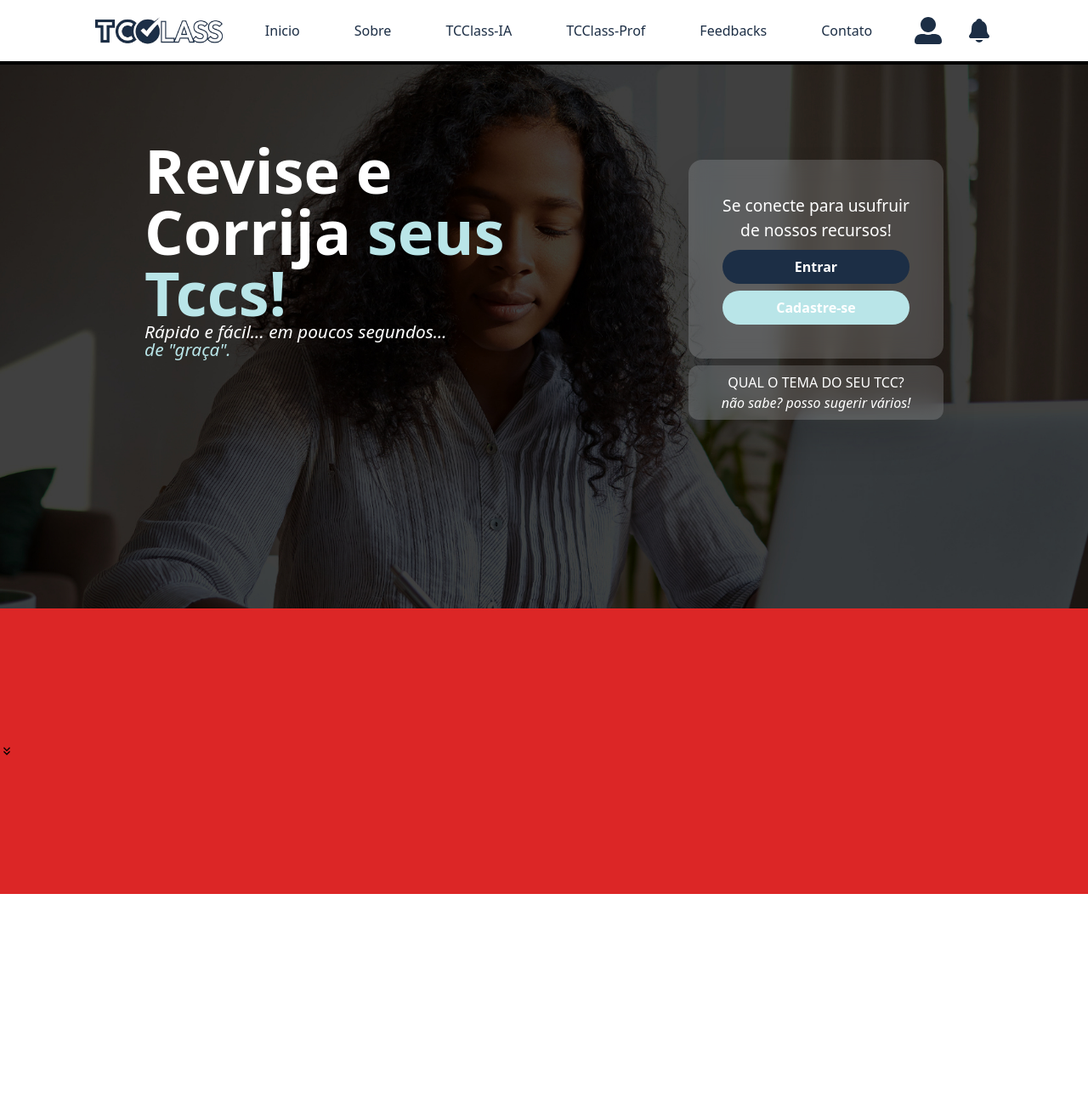
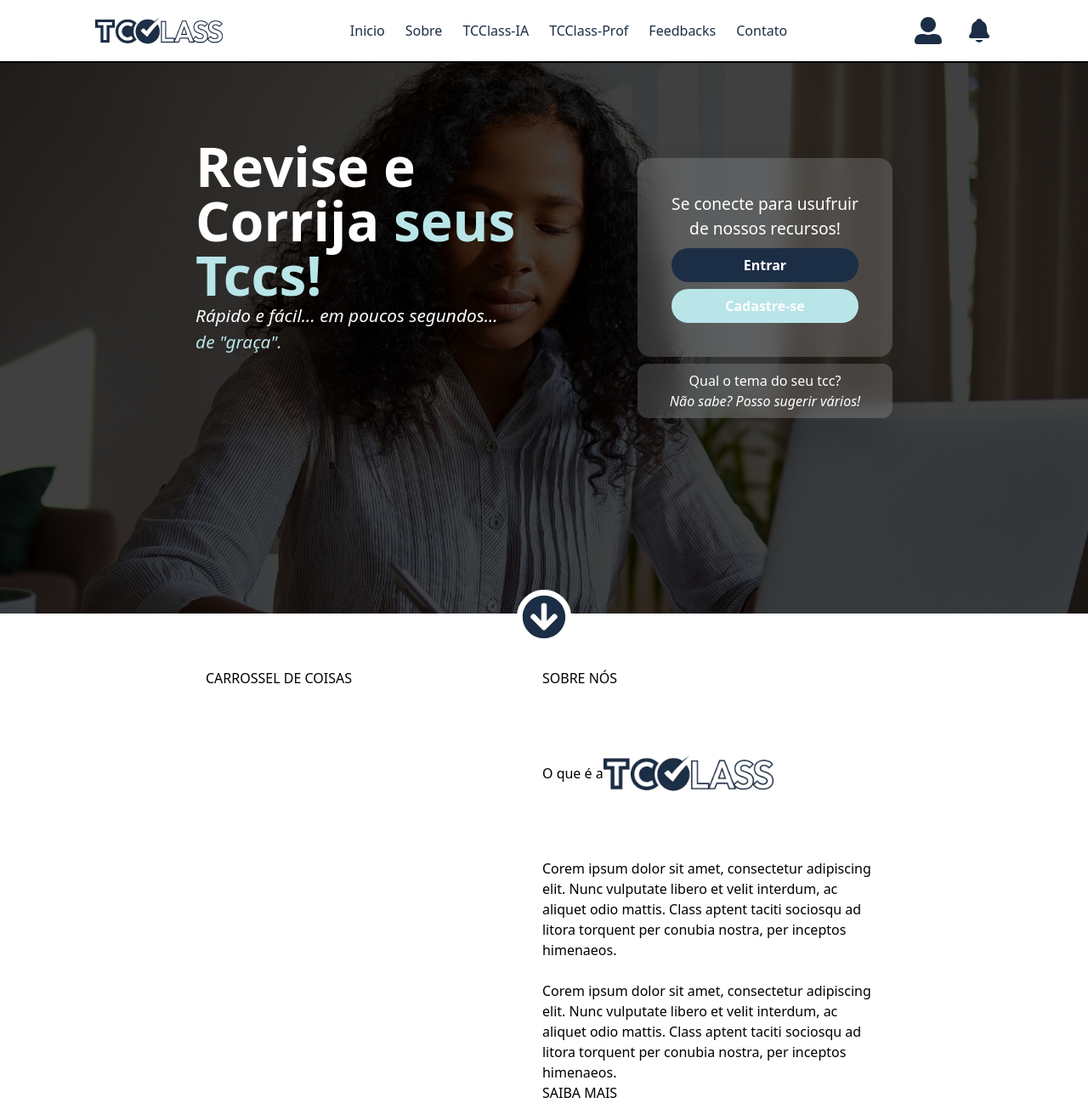
Before and after one commit to AndreCarlos007/TCClass.jsx, a Next.js app: page / in a window 1280 px wide. Shown: the whole page at 85% size. Before the commit the page ends 1052 px from the top, so only its background shows below. Built offline with nearby package versions, Linux system fonts and the light colour scheme.

Commit message:
:lipstick: fix: Page Home estilizada

```diff
--- a/src/app/components/Home.jsx
+++ b/src/app/components/Home.jsx
@@ -1,22 +1,23 @@
-import { MdOutlineKeyboardDoubleArrowDown } from "react-icons/md";
-
+import { FaArrowCircleDown } from "react-icons/fa";
 
 const Home = () => {
   return (
     <div>
       <div
-      className="relative bg-cover w-full max-w-full h-screen max-h-[80vh] pb-28 order-1"
-      style={{ backgroundImage: "url(/backgroundHom.AVIF)",}}
+        className="relative bg-cover w-full max-w-[100vw] h-screen max-h-[81vh] pb-28 order-1"
+        style={{ backgroundImage: "url(/backgroundHom.AVIF)" }}
       >
-        <div  className="">
-        <div className="flex justify-center items-center gap-40">
+        <div className="">
+          <div className="flex justify-center items-center gap-10">
             <div>
-            <div className=" flex flex-col max-w-[30rem] leading-none text-colorWhite">
-              <h1 className="text-[4.5rem] font-black">
-                Revise e Corrija <span className="text-colorTree">seus Tccs!</span>
+              <div className=" flex flex-col max-w-[30rem] text-colorWhite">
+                <h1 className="text-[4rem] font-black leading-[4rem]">
+                  Revise e Corrija{" "}
+                  <span className="text-colorTree">seus Tccs!</span>
                 </h1>
-              <span className="text-[1.3rem] font-medium italic">
-                Rápido e fácil... em poucos segundos...<p className="text-colorTree">de "graça".</p>
+                <span className="text-[1.3rem] font-light italic">
+                  Rápido e fácil... em poucos segundos...
+                  <p className="text-colorTree">de "graça".</p>
                 </span>
               </div>
             </div>
@@ -36,17 +37,16 @@ const Home = () => {
               </div>
               <div className="flex justify-center text-center text-colorWhite h-full w-full bg-gray-300 shadow-2xl bg-clip-padding backdrop-filter backdrop-blur-md bg-opacity-20  p-2 mb-4 rounded-xl font-bold">
                 <span className="font-light">
-                QUAL O TEMA DO SEU TCC? <br /> <p className="italic">não sabe? posso sugerir vários!</p>
+                  Qual o tema do seu tcc? <br />{" "}
+                  <p className="italic">Não sabe? Posso sugerir vários!</p>
                 </span>
               </div>
             </div>
           </div>
         </div>
       </div>
-             <div className=" bg-red-600 absolute flex w-full py-[20vh] ">
       <div>
-                        <MdOutlineKeyboardDoubleArrowDown />
-                    </div>
+        <FaArrowCircleDown className="text-colorPrimary cursor-pointer relative bottom-7 right-[-47.5vw] text-[4rem] border-[6px] border-white bg-white rounded-full z-20 " />
       </div>
     </div>
   );
--- a/src/app/components/Navbar.jsx
+++ b/src/app/components/Navbar.jsx
@@ -5,9 +5,8 @@ import { IoNotifications } from "react-icons/io5";
 
 const Navbar = () => {
   return (
-    <div className=" bg-bgWhite border-b-4 border-black z-10 ">
-      <nav className="mx-28 my-7  ">
-        <div className="flex w-full h-4 justify-between items-center">
+    <div className=" bg-bgWhite w-full max-w-[100vw] border-b-2 border-black z-10 ">
+        <div className="flex h-4 justify-between items-center mx-28 my-7">
           <div>
             <Link href='/Home'>
                 <Image src='/Logo.AVIF' alt="Logo TCClass"
@@ -18,7 +17,7 @@ const Navbar = () => {
             </Link>
           </div>
 
-          <div className="flex gap-10 text-[1rem] text-colorPrimary font-medium ">
+          <div className="gap-5 text-[1rem] text-colorPrimary font-medium ">
 
             <Link href='/Home' className="hover:bg-colorSecundary  px-3 py-2 hover:rounded-[1.6rem]">Inicio</Link>
             <Link href='/Sobre' className="hover:bg-colorSecundary  px-3 py-2 hover:rounded-[1.6rem]">Sobre</Link>
@@ -36,7 +35,6 @@ const Navbar = () => {
             </Link>
           </div>
         </div>
-      </nav>
     </div>
   );
 };
--- a/src/app/components/Sobre.jsx
+++ b/src/app/components/Sobre.jsx
@@ -1,9 +1,40 @@
+import Image from "next/image"
 
 
 const Sobre = () => {
   return (
-    <div>
+    <div className="relative w-full max-w-[100vw]">
+        <div className="flex justify-center items-start gap-56">
+            <div>
+                CARROSSEL DE COISAS
+            </div>
 
+            <div className="flex flex-col max-w-[25rem] leading-[-20rem]">
+                <span>
+                    SOBRE NÓS
+                </span>
+                <div>
+                    <div className="flex items-center">
+                    <h1>O que é a </h1>
+                    <Image src='/Logo.AVIF' alt="Logo da seção Sobre" width={200} height={50} />
+                    </div>
+                    <p>Corem ipsum dolor sit amet, consectetur adipiscing elit. Nunc vulputate libero et velit interdum,
+                    ac aliquet odio mattis. Class aptent taciti sociosqu ad litora torquent per
+                    conubia nostra, per inceptos himenaeos.
+                    </p>
+                    <br />
+                    <p>Corem ipsum dolor sit amet, consectetur adipiscing elit. Nunc vulputate libero et velit interdum,
+                    ac aliquet odio mattis. Class aptent taciti sociosqu ad litora torquent per
+                    conubia nostra, per inceptos himenaeos.
+                    </p>
+
+                    <div>
+                        <button>SAIBA MAIS</button>
+                    </div>
+                </div>
+
+            </div>
+        </div>
     </div>
   )
 }
```
Also changed, not shown: 1 other file (tests, documents, lock files or other folders). Lines whose indentation alone changed are shown as unchanged.
